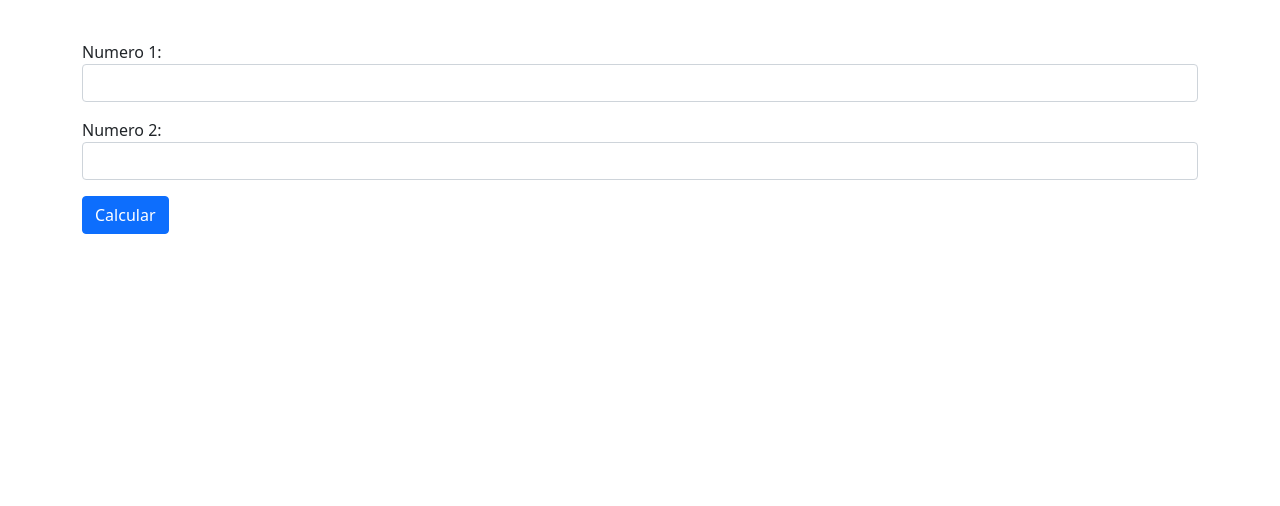
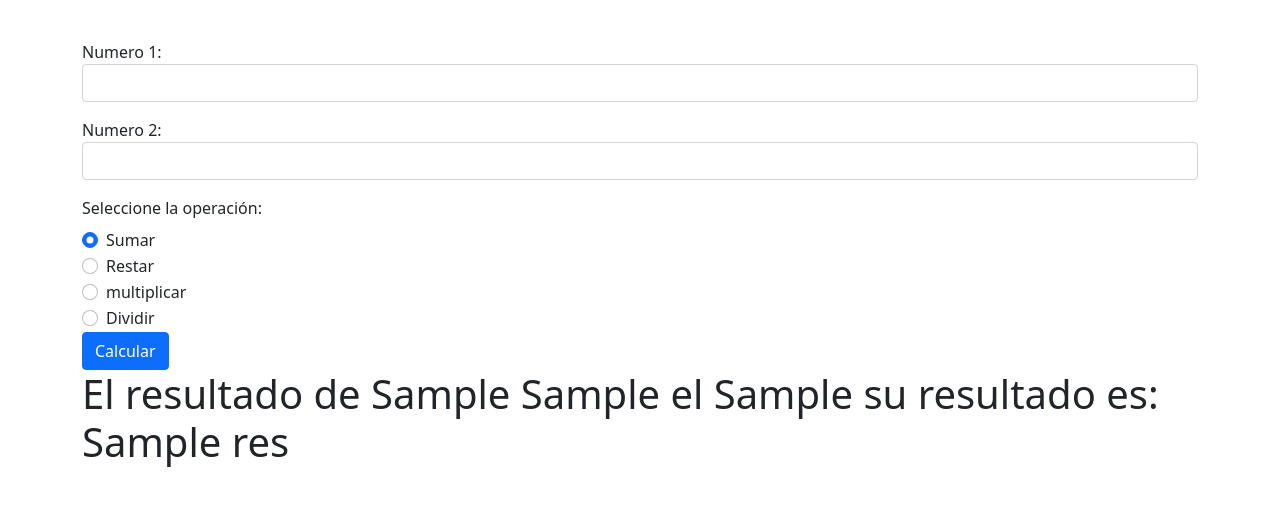
Before and after one commit to IDGS-804-23002351/IntroFlask, a Flask app: template templates/operasBas.html in a window 1280 px wide. Shown: the part 56-562 px from the top of the page. Run offline with Flask 3, Linux system fonts and the light colour scheme; the template is opened without the code that fills it: most values are stand-ins (such as "Sample title", 1, 10 or a date in 2020); some libraries are stand-ins or nearby versions.

Commit message:
Distancia

```diff
--- a/app.py
+++ b/app.py
@@ -1,3 +1,4 @@
+import math
 #se realiza la importación de flask
 from flask import Flask, render_template,request
 #se coloca el nombre
@@ -56,13 +57,48 @@ def operas():
              <input type="submit" value="Submit">
         </form>
     '''
-@app.route("/operasBas")
+@app.route("/operasBas",methods=['GET','POST'])
 def operasBas():
-    return render_template('operasBas.html')
+    res = None
+    tipoOperacion = ''
+    n1 = 0
+    n2 = 0
+    if request.method == 'POST':
+        n1 = request.form.get('num1')
+        n2 = request.form.get('num2')
+        if request.form.get('operacion')=='suma':
+            res = float(n1)+float(n2)
+            tipoOperacion = '+'
+        elif request.form.get('operacion')=='resta':
+            res = float(n1)-float(n2)
+            tipoOperacion = '-'
+        elif request.form.get('operacion')=='multiplicar':
+            res = float(n1)*float(n2)
+            tipoOperacion = '*'
+        elif request.form.get('operacion')=='dividir':
+            res = float(n1)/float(n2)
+            tipoOperacion = '%'
+    return render_template('operasBas.html',res=res,n1=n1,n2=n2,tipoOperacion=tipoOperacion)
 @app.route("/resultado",methods=['GET','POST'])
 def resul1():
     n1 = request.form.get('num1')
     n2 = request.form.get('num2')
     return f'<h1>La suma es: {float(n1) + float(n2)}</h1>'
+@app.route("/DistanciaEntrePuntos",methods=['GET','POST'])
+def DistanciaEntrePuntos():
+    res = None
+    n1 = 0
+    n2 = 0
+    if request.method == 'POST':
+        x1 = request.form.get('x1')
+        x2 = request.form.get('x2')
+        y1 = request.form.get('y1')
+        y2 = request.form.get('y2')
+        op1= int(x1)-int(x2)
+        op2= int(y1)-int(y2)
+        op3= math.pow(op1,2)
+        op4= math.pow(op2,2)
+        res = math.sqrt((op3)+(op4))
+    return render_template('DistanciaEntrePuntos.html',res=res)
 if __name__ == '__main__':
     app.run(debug=True)
--- /dev/null
+++ b/templates/_macros.html
@@ -0,0 +1,6 @@
+{%macro datos(name,placeholder,type='text')%}
+<div class="mb-3">
+    <label for="{{name}}" class="for-label">{{name}}</label>
+    <input type="{{type}}" class="form-control" id="{{name}}" name="{{name}}" placeholder="{{placeholder}}">
+</div>
+{%endmacro%}
--- a/templates/operasBas.html
+++ b/templates/operasBas.html
@@ -1,6 +1,6 @@
 {% extends "layout.html" %}
 {% block content %}
-    <form method="post" action="/resultado">
+    <form method="post" action="/operasBas">
         <div class="mb-3">
             <label for="num1" class="for-label">Numero 1:</label>
             <input type="number" class="form-control" id="num1" name="num1">
@@ -9,6 +9,24 @@
             <label for="num2" class="for-label">Numero 2:</label>
             <input type="number" class="form-control" id="num2" name="num2">
         </div>
+        <label class="form-label">Seleccione la operación:</label>
+            <div class="form-check">
+                <input class="form-check-input" type="radio" name="operacion" value="sumar" checked>
+                <label class="form-check-label">Sumar</label>
+            </div>
+            <div class="form-check">
+                <input class="form-check-input" type="radio" name="operacion" value="restar">
+                <label class="form-check-label">Restar</label>
+            </div>
+            <div class="form-check">
+                <input class="form-check-input" type="radio" name="operacion" value="multiplicar">
+                <label class="form-check-label">multiplicar</label>
+            </div>
+            <div class="form-check">
+                <input class="form-check-input" type="radio" name="operacion" value="dividir">
+                <label class="form-check-label">Dividir</label>
+            </div>
         <button type="submit" class="btn  btn-primary">Calcular</button>
     </form>
+    <h1>El resultado de {{n1}}  {{tipoOperacion}} el {{n2}} su resultado es: {{res}}</h1>
 {% endblock %}
```
Also changed, not shown: templates/DistanciaEntrePuntos.html (added, +12 -0 lines), templates/saludo1.html (+8 -1 lines).
